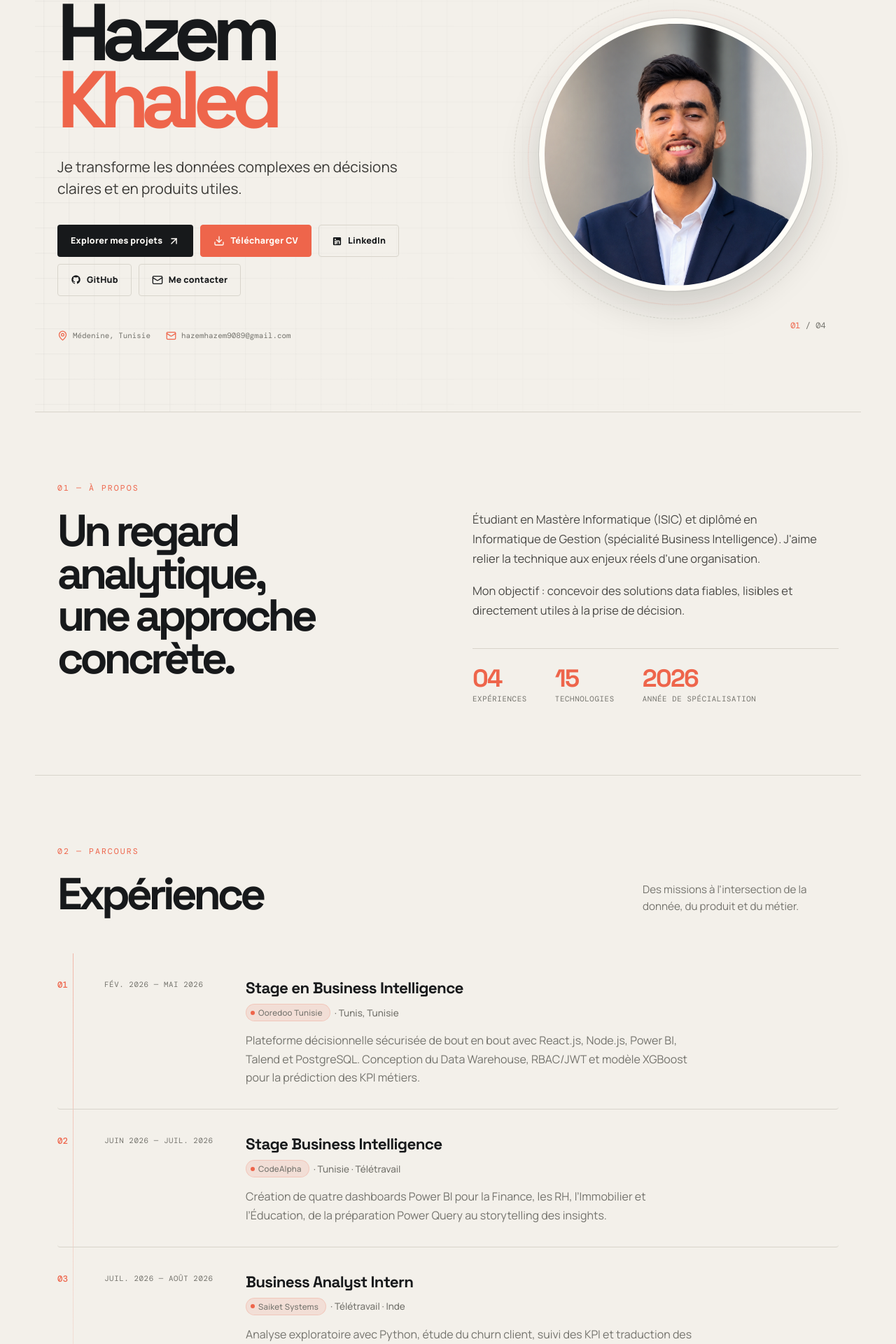
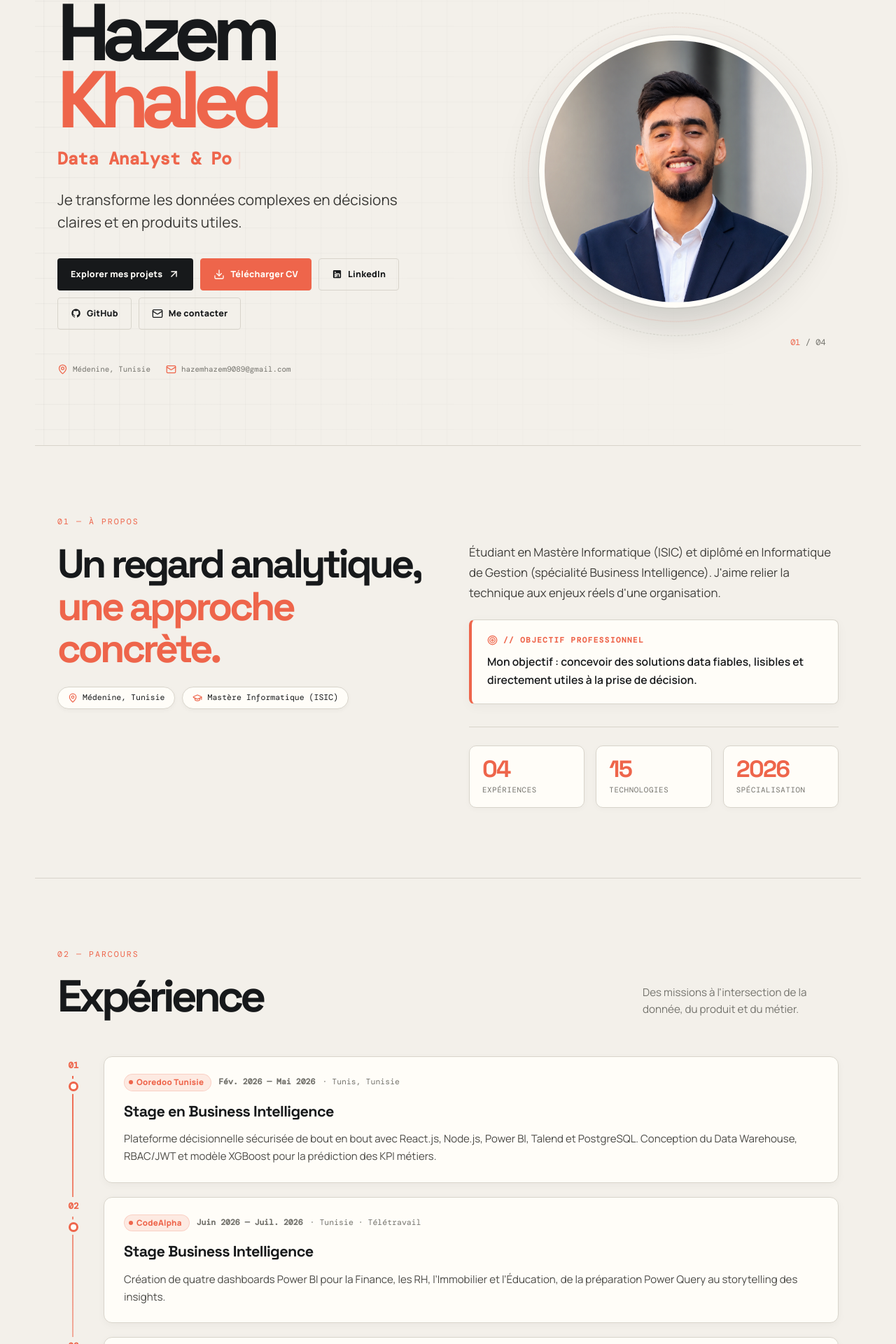
Before and after one commit to hazem897/Potfolio, a React (Vite) app: page / in a window 1280 px wide. Shown: the part 191-2111 px from the top of the page at 70% size. Built offline with nearby package versions, Linux system fonts and the light colour scheme.

Commit message:
feat: complete UI animations, clean up About section, and refine Experience and Education cards

```diff
--- a/src/assets/styles/style.css
+++ b/src/assets/styles/style.css
@@ -203,7 +203,33 @@ button {
   font-size: clamp(4.5rem, 9vw, 8.8rem);
   letter-spacing: -.1em;
   line-height: .83;
-  margin: 0 0 32px;
+  margin: 0 0 16px;
+}
+
+.hero-typewriter {
+  font-family: 'DM Mono', monospace;
+  font-size: clamp(1.05rem, 2.2vw, 1.55rem);
+  font-weight: 600;
+  color: var(--coral);
+  margin-bottom: 24px;
+  min-height: 2.2rem;
+  display: flex;
+  align-items: center;
+  gap: 2px;
+  letter-spacing: -0.01em;
+}
+
+.typewriter-cursor {
+  font-weight: 300;
+  color: var(--coral);
+  animation: cursorBlink 0.9s infinite;
+  display: inline-block;
+  margin-left: 2px;
+}
+
+@keyframes cursorBlink {
+  0%, 100% { opacity: 1; }
+  50% { opacity: 0; }
 }
 
 em {
@@ -523,135 +549,275 @@ h2 {
 /* =========================================
    ABOUT / INTRO
    ========================================= */
+.about-wrapper {
+  position: relative;
+}
+
 .intro-grid {
   display: grid;
-  gap: 70px;
+  gap: 60px;
   grid-template-columns: 1fr 1fr;
   align-items: start;
 }
 
-.intro-grid p {
-  color: #4a4946;
-  font-size: 1.03rem;
-  margin: 0 0 18px;
-  max-width: 500px;
+.about-heading-col h2 {
+  font-family: 'Space Grotesk', sans-serif;
+  font-size: clamp(2.4rem, 4.5vw, 4.2rem);
+  letter-spacing: -.07em;
+  line-height: 1.05;
+  margin-bottom: 24px;
+}
+
+.accent-heading {
+  color: var(--coral);
+  display: inline-block;
+  position: relative;
+}
+
+.about-badges {
+  display: flex;
+  flex-wrap: wrap;
+  gap: 10px;
+  margin-top: 24px;
+}
+
+.about-badge {
+  display: inline-flex;
+  align-items: center;
+  gap: 7px;
+  font-family: 'DM Mono', monospace;
+  font-size: 0.72rem;
+  color: var(--ink);
+  background: var(--white);
+  border: 1px solid var(--line);
+  padding: 6px 14px;
+  border-radius: 20px;
+  box-shadow: 0 2px 6px rgba(23, 25, 27, 0.04);
+  transition: transform var(--transition), border-color var(--transition);
+}
+
+.about-badge svg {
+  color: var(--coral);
+}
+
+.about-badge:hover {
+  transform: translateY(-2px);
+  border-color: var(--coral);
+}
+
+.about-text-lead {
+  color: #3f3e3b;
+  font-size: 1.05rem;
+  margin: 0 0 22px;
+  max-width: 540px;
   line-height: 1.7;
+}
+
+/* Code Quote Box (From Video) */
+.about-quote-box {
+  background: var(--white);
+  border: 1px solid var(--line);
+  border-left: 4px solid var(--coral);
+  border-radius: 8px;
+  padding: 20px 22px;
+  margin: 24px 0 32px;
+  box-shadow: 0 4px 16px rgba(23, 25, 27, 0.04);
+  position: relative;
+  transition: transform var(--transition), box-shadow var(--transition);
+}
+
+.about-quote-box:hover {
+  transform: translateY(-3px);
+  box-shadow: 0 10px 28px rgba(238, 101, 75, 0.12), 0 3px 8px rgba(23, 25, 27, 0.04);
+}
+
+.about-quote-header {
+  display: flex;
+  align-items: center;
+  gap: 8px;
+  margin-bottom: 10px;
+}
+
+.about-quote-header .quote-icon {
+  color: var(--coral);
+}
+
+.about-quote-header .quote-label {
+  font-family: 'DM Mono', monospace;
+  font-size: 0.68rem;
+  font-weight: 700;
+  letter-spacing: 0.14em;
+  color: var(--coral);
+  text-transform: uppercase;
+}
+
+.about-quote-text,
+.about-quote-code {
+  font-family: 'Manrope', sans-serif;
+  font-size: 0.98rem;
+  color: var(--ink);
+  font-weight: 600;
+  line-height: 1.65;
+  margin: 0;
 }
 
 .metrics {
   border-top: 1px solid var(--line);
   display: flex;
-  gap: 40px;
-  margin-top: 40px;
-  padding-top: 24px;
-}
-
-.metrics div {
+  gap: 16px;
+  margin-top: 32px;
+  padding-top: 26px;
+}
+
+.metric-card {
   display: flex;
   flex-direction: column;
-  position: relative;
-}
-
-.metrics strong {
+  background: var(--white);
+  border: 1px solid var(--line);
+  border-radius: 10px;
+  padding: 16px 18px;
+  flex: 1;
+  box-shadow: 0 2px 8px rgba(23, 25, 27, 0.03);
+  transition: transform var(--transition), border-color var(--transition), box-shadow var(--transition);
+}
+
+.metric-card:hover {
+  transform: translateY(-4px);
+  border-color: var(--coral);
+  box-shadow: 0 10px 24px rgba(238, 101, 75, 0.14);
+}
+
+.metric-card strong {
   font-family: 'Space Grotesk', sans-serif;
-  font-size: 2.2rem;
+  font-size: 2.1rem;
   color: var(--coral);
   letter-spacing: -.05em;
   line-height: 1;
-  transition: transform .3s ease;
-}
-
-.metrics div:hover strong {
-  transform: scale(1.1);
-}
-
-.metrics span,
-.experience-period,
-.project-meta,
-.education-list span {
+  margin-bottom: 4px;
+}
+
+.metric-card span {
   color: var(--muted);
   font-family: 'DM Mono', monospace;
   font-size: .67rem;
   text-transform: uppercase;
   letter-spacing: .06em;
-  margin-top: 4px;
 }
 
 /* =========================================
-   EXPERIENCE TIMELINE
+   EXPERIENCE TIMELINE & CARDS
    ========================================= */
 .experience-list {
   position: relative;
-  padding-left: 0;
+  display: flex;
+  flex-direction: column;
+  gap: 20px;
 }
 
 .experience-list::before {
   content: '';
   position: absolute;
-  left: 22px;
-  top: 0;
-  bottom: 0;
-  width: 1px;
-  background: linear-gradient(to bottom, var(--coral), transparent);
-  opacity: .4;
+  left: 21px;
+  top: 14px;
+  bottom: 24px;
+  width: 2px;
+  background: linear-gradient(180deg, var(--coral), rgba(238, 101, 75, 0.2) 85%, transparent);
+  pointer-events: none;
 }
 
 .experience-item {
   display: grid;
-  gap: 22px;
-  grid-template-columns: 45px 180px 1fr;
-  padding: 32px 0;
-  border-bottom: 1px solid var(--line);
-  transition: background var(--transition);
-  border-radius: var(--radius);
-  position: relative;
-}
-
-.experience-item:hover {
-  background: rgba(255, 253, 248, .8);
-}
-
-.experience-item:last-child {
-  border-bottom: none;
+  grid-template-columns: 46px 1fr;
+  gap: 20px;
+  position: relative;
+  transition: transform var(--transition);
+}
+
+.experience-timeline-col {
+  display: flex;
+  flex-direction: column;
+  align-items: center;
+  position: relative;
 }
 
 .experience-number {
-  color: var(--coral);
   font-family: 'DM Mono', monospace;
-  font-size: .78rem;
-  font-weight: 500;
-  display: flex;
-  align-items: flex-start;
-  padding-top: 4px;
-}
-
-.experience-content h3 {
+  font-size: 0.78rem;
+  font-weight: 700;
+  color: var(--coral);
+  background: var(--paper);
+  padding: 4px 0;
+  z-index: 2;
+  margin-bottom: 8px;
+}
+
+.experience-dot {
+  width: 14px;
+  height: 14px;
+  border-radius: 50%;
+  background: var(--white);
+  border: 3px solid var(--coral);
+  box-shadow: 0 0 0 4px var(--paper);
+  z-index: 2;
+  transition: transform var(--transition), background var(--transition), box-shadow var(--transition);
+}
+
+.experience-item:hover .experience-dot {
+  transform: scale(1.35);
+  background: var(--coral);
+  box-shadow: 0 0 14px rgba(238, 101, 75, 0.6), 0 0 0 4px var(--paper);
+}
+
+.experience-content-card {
+  background: var(--white);
+  border: 1px solid var(--line);
+  border-radius: 12px;
+  padding: 24px 28px;
+  box-shadow: 0 3px 12px rgba(23, 25, 27, 0.04);
+  transition: transform var(--transition), border-color var(--transition), box-shadow var(--transition);
+  position: relative;
+}
+
+.experience-item:hover .experience-content-card {
+  transform: translateX(8px);
+  border-color: var(--coral);
+  box-shadow: 0 12px 32px rgba(238, 101, 75, 0.12), 0 4px 10px rgba(23, 25, 27, 0.04);
+}
+
+.experience-header {
+  display: flex;
+  flex-wrap: wrap;
+  align-items: center;
+  gap: 10px;
+  margin-bottom: 12px;
+}
+
+.experience-period {
+  font-family: 'DM Mono', monospace;
+  font-size: 0.72rem;
+  color: var(--muted);
+  font-weight: 600;
+}
+
+.experience-place {
+  font-family: 'DM Mono', monospace;
+  font-size: 0.72rem;
+  color: var(--muted);
+}
+
+.experience-content-card h3 {
   font-family: 'Space Grotesk', sans-serif;
-  font-size: 1.4rem;
-  margin: 0 0 4px;
-  letter-spacing: -.03em;
-}
-
-.experience-content p {
-  color: var(--muted);
+  font-size: 1.35rem;
+  letter-spacing: -0.03em;
+  margin: 0 0 10px;
+  color: var(--ink);
+}
+
+.experience-content-card p {
+  color: #4b4a46;
+  font-size: 0.94rem;
+  line-height: 1.65;
   margin: 0;
-  max-width: 650px;
-  line-height: 1.65;
-}
-
-.experience-content .company {
-  color: var(--coral);
-  font-size: .84rem;
-  font-weight: 800;
-  margin-bottom: 14px;
-  display: flex;
-  align-items: center;
-  gap: 6px;
-}
-
-.experience-content .company span {
-  color: var(--muted);
-  font-weight: 500;
 }
 
 .company-badge {
@@ -1357,54 +1523,100 @@ h2 {
 }
 
 /* =========================================
-   EDUCATION
+   EDUCATION CARDS
    ========================================= */
 .education {
   display: grid;
   gap: 60px;
-  grid-template-columns: 1fr 1fr;
+  grid-template-columns: 1fr 1.1fr;
+  align-items: start;
+}
+
+.education-lead {
+  color: var(--muted);
+  font-size: 1rem;
+  line-height: 1.65;
+  margin-top: 18px;
+  max-width: 440px;
 }
 
 .education-list {
-  position: relative;
-}
-
-.education-list>div {
-  border-top: 2px solid var(--ink);
-  padding: 22px 0 26px;
-  transition: padding-left var(--transition);
-  position: relative;
-}
-
-.education-list>div::before {
+  display: flex;
+  flex-direction: column;
+  gap: 18px;
+  position: relative;
+}
+
+.education-card {
+  background: var(--white);
+  border: 1px solid var(--line);
+  border-radius: 12px;
+  padding: 24px 28px;
+  box-shadow: 0 3px 12px rgba(23, 25, 27, 0.04);
+  transition: transform var(--transition), border-color var(--transition), box-shadow var(--transition);
+  position: relative;
+  overflow: hidden;
+}
+
+.education-card::before {
   content: '';
   position: absolute;
-  top: -2px;
+  top: 0;
   left: 0;
-  width: 0;
-  height: 2px;
-  background: var(--coral);
-  transition: width .4s ease;
-}
-
-.education-list>div:hover::before {
-  width: 60px;
-}
-
-.education-list>div:hover {
-  padding-left: 8px;
-}
-
-.education-list h3 {
+  width: 4px;
+  height: 100%;
+  background: linear-gradient(180deg, var(--coral), var(--yellow));
+  opacity: 0;
+  transition: opacity var(--transition);
+}
+
+.education-card:hover {
+  transform: translateX(8px);
+  border-color: var(--coral);
+  box-shadow: 0 12px 30px rgba(238, 101, 75, 0.12), 0 3px 8px rgba(23, 25, 27, 0.04);
+}
+
+.education-card:hover::before {
+  opacity: 1;
+}
+
+.education-card-top {
+  display: flex;
+  align-items: center;
+  justify-content: space-between;
+  margin-bottom: 12px;
+}
+
+.education-badge {
+  display: inline-flex;
+  align-items: center;
+  gap: 6px;
+  background: var(--paper);
+  border: 1px solid var(--line);
+  border-radius: 20px;
+  padding: 3px 12px;
+  font-family: 'DM Mono', monospace;
+  font-size: 0.72rem;
+  color: var(--ink);
+  font-weight: 600;
+}
+
+.education-badge svg {
+  color: var(--coral);
+}
+
+.education-card h3 {
   font-family: 'Space Grotesk', sans-serif;
-  font-size: 1.2rem;
-  margin: 12px 0 5px;
-  letter-spacing: -.03em;
-}
-
-.education-list p {
+  font-size: 1.25rem;
+  letter-spacing: -0.03em;
+  margin: 0 0 6px;
+  color: var(--ink);
+}
+
+.education-card p {
   color: var(--muted);
-  font-size: .88rem;
+  font-size: 0.9rem;
+  line-height: 1.55;
   margin: 0;
 }
 
--- a/src/components/About.jsx
+++ b/src/components/About.jsx
@@ -1,4 +1,5 @@
 import { useEffect, useRef } from 'react';
+import { MapPin, GraduationCap, Sparkles, Target } from 'lucide-react';
 
 function useCounter(target, duration = 1500) {
   const ref = useRef(null);
@@ -8,9 +9,8 @@ function useCounter(target, duration = 1500) {
     const el = ref.current;
     if (!el) return;
 
-    // Parse target: "04" → 4, "15+" → 15, "2026" → 2026
     const numericTarget = parseInt(target.replace(/\D/g, ''), 10);
-    const suffix = target.replace(/[\d]/g, ''); // e.g. "+"
+    const suffix = target.replace(/[\d]/g, '');
 
     const obs = new IntersectionObserver(
       ([entry]) => {
@@ -20,10 +20,8 @@ function useCounter(target, duration = 1500) {
           const tick = () => {
             const elapsed = Date.now() - start;
             const progress = Math.min(elapsed / duration, 1);
-            // Ease out cubic
             const eased = 1 - Math.pow(1 - progress, 3);
             const current = Math.round(eased * numericTarget);
-            // Format with leading zero if original had one (e.g. "04")
             const formatted =
               target.length === 2 && target.startsWith('0') && current < 10
                 ? `0${current}`
@@ -35,7 +33,7 @@ function useCounter(target, duration = 1500) {
           obs.unobserve(el);
         }
       },
-      { threshold: 0.4 }
+      { threshold: 0.3 }
     );
 
     obs.observe(el);
@@ -53,33 +51,57 @@ export default function About() {
   return (
     <section className="intro section" id="profil">
       <div className="section-kicker reveal">01 — À PROPOS</div>
+
+      <div className="about-wrapper">
         <div className="intro-grid">
-        <h2 className="reveal-left">
+          <div className="about-heading-col reveal-left">
+            <h2>
               Un regard analytique,<br />
-          <span>une approche concrète.</span>
+              <span className="accent-heading">une approche concrète.</span>
             </h2>
-        <div className="reveal-right">
-          <p>
+
+            <div className="about-badges">
+              <span className="about-badge">
+                <MapPin size={14} /> Médenine, Tunisie
+              </span>
+              <span className="about-badge">
+                <GraduationCap size={14} /> Mastère Informatique (ISIC)
+              </span>
+            </div>
+          </div>
+
+          <div className="about-content-col reveal-right">
+            <p className="about-text-lead">
               Étudiant en Mastère Informatique (ISIC) et diplômé en Informatique de Gestion
               (spécialité Business Intelligence). J'aime relier la technique aux enjeux réels
               d'une organisation.
             </p>
-          <p>
+
+            {/* Objective callout box */}
+            <div className="about-quote-box">
+              <div className="about-quote-header">
+                <Target size={15} className="quote-icon" />
+                <span className="quote-label">// OBJECTIF PROFESSIONNEL</span>
+              </div>
+              <p className="about-quote-text">
                 Mon objectif : concevoir des solutions data fiables, lisibles et directement
                 utiles à la prise de décision.
               </p>
+            </div>
+
             <div className="metrics">
-            <div>
+              <div className="metric-card">
                 <strong ref={ref1}>04</strong>
                 <span>expériences</span>
               </div>
-            <div>
+              <div className="metric-card">
                 <strong ref={ref2}>15+</strong>
                 <span>technologies</span>
               </div>
-            <div>
+              <div className="metric-card">
                 <strong ref={ref3}>2026</strong>
-              <span>année de spécialisation</span>
+                <span>spécialisation</span>
+              </div>
             </div>
           </div>
         </div>
--- a/src/components/Experience.jsx
+++ b/src/components/Experience.jsx
@@ -14,16 +14,21 @@ export default function Experience() {
           <article
             className="experience-item reveal"
             key={item.company + index}
-            style={{ transitionDelay: `${index * 80}ms` }}
+            style={{ transitionDelay: `${index * 90}ms` }}
           >
-            <span className="experience-number">0{index + 1}</span>
-            <div className="experience-period">{item.period}</div>
-            <div className="experience-content">
+            <div className="experience-timeline-col">
+              <span className="experience-number">0{index + 1}</span>
+              <div className="experience-dot" />
+            </div>
+
+            <div className="experience-content-card">
+              <div className="experience-header">
+                <span className="company-badge">{item.company}</span>
+                <span className="experience-period">{item.period}</span>
+                <span className="experience-place">· {item.place}</span>
+              </div>
+
               <h3>{item.title}</h3>
-              <p className="company">
-                <span className="company-badge">{item.company}</span>
-                <span> · {item.place}</span>
-              </p>
               <p>{item.text}</p>
             </div>
           </article>
--- a/src/components/Hero.jsx
+++ b/src/components/Hero.jsx
@@ -1,9 +1,10 @@
+import { useState, useEffect } from 'react';
 import { ArrowUpRight, Download, Mail, MapPin } from 'lucide-react';
 
 function LinkedInIcon() {
   return (
     <svg width="15" height="15" viewBox="0 0 24 24" fill="currentColor" aria-hidden="true">
-      <path d="M19 3a2 2 0 0 1 2 2v14a2 2 0 0 1-2 2H5a2 2 0 0 1-2-2V5a2 2 0 0 1 2-2h14m-.5 15.5v-5.3a3.26 3.26 0 0 0-3.26-3.26c-.85 0-1.84.52-2.28 1.3v-1.11h-2.79v8.37h2.79v-4.93c0-.77.62-1.4 1.39-1.4a1.4 1.4 0 0 1 1.4 1.4v4.93h2.75M6.46 10.9v8.37H9.2V10.9H6.46M7.83 6.45a1.65 1.65 0 0 0-1.66 1.65 1.65 1.65 0 0 0 1.66 1.65 1.66 1.66 0 0 0 1.66-1.65c0-.91-.75-1.65-1.66-1.65Z" />
+      <path d="M19 3a2 2 0 0 1 2 2v14a2 2 0 0 1-2 2H5a2 2 0 0 1-2-2V5a2 2 0 0 1 2-2h14m-.5 15.5v-5.3a3.26 3.26 0 0 0-3.26-3.26c-.85 0-1.84.52-2.28 1.3v-1.11h-2.79v8.37h2.79v-4.93c0-.77.62-1.4 1.39-1.4a1.4 1.4 0 0 1 1.4 1.4v4.93h2.75M6.46 10.9v8.37H9.2V10.9H6.46M7.83 6.45a1.65 1.65 0 0 0-1.66 1.65 1.65 1.65 0 0 0 1.66 1.65 1.66 1.66 0 0 0 1.66-1.65Z" />
     </svg>
   );
 }
@@ -16,7 +17,52 @@ function GitHubIcon() {
   );
 }
 
+const titles = [
+  'Business Intelligence Specialist',
+  'Data Analyst & Power BI Expert',
+  'Data Engineer & Python Developer',
+  'Solutions Décisionnelles & Big Data'
+];
+
+function useTypewriter(words, typingSpeed = 75, deletingSpeed = 40, pauseTime = 1800) {
+  const [text, setText] = useState('');
+  const [wordIndex, setWordIndex] = useState(0);
+  const [isDeleting, setIsDeleting] = useState(false);
+
+  useEffect(() => {
+    const currentWord = words[wordIndex % words.length];
+    let timer;
+
+    if (!isDeleting) {
+      if (text.length < currentWord.length) {
+        timer = setTimeout(() => {
+          setText(currentWord.slice(0, text.length + 1));
+        }, typingSpeed);
+      } else {
+        timer = setTimeout(() => {
+          setIsDeleting(true);
+        }, pauseTime);
+      }
+    } else {
+      if (text.length > 0) {
+        timer = setTimeout(() => {
+          setText(currentWord.slice(0, text.length - 1));
+        }, deletingSpeed);
+      } else {
+        setIsDeleting(false);
+        setWordIndex((prev) => (prev + 1) % words.length);
+      }
+    }
+
+    return () => clearTimeout(timer);
+  }, [text, isDeleting, wordIndex, words, typingSpeed, deletingSpeed, pauseTime]);
+
+  return text;
+}
+
 export default function Hero() {
+  const typedRole = useTypewriter(titles);
+
   return (
     <section className="hero" id="accueil">
       <div className="hero-copy">
@@ -25,6 +71,12 @@ export default function Hero() {
           Hazem<br />
           <em>Khaled</em>
         </h1>
+
+        <div className="hero-typewriter" aria-label={`Spécialité : ${typedRole}`}>
+          <span className="typewriter-text">{typedRole}</span>
+          <span className="typewriter-cursor">|</span>
+        </div>
+
         <p className="hero-lead">
           Je transforme les données complexes en décisions claires et en produits utiles.
         </p>
```
Also changed, not shown: src/components/Education.jsx (+20 -5 lines). Lines whose indentation alone changed are shown as unchanged.
